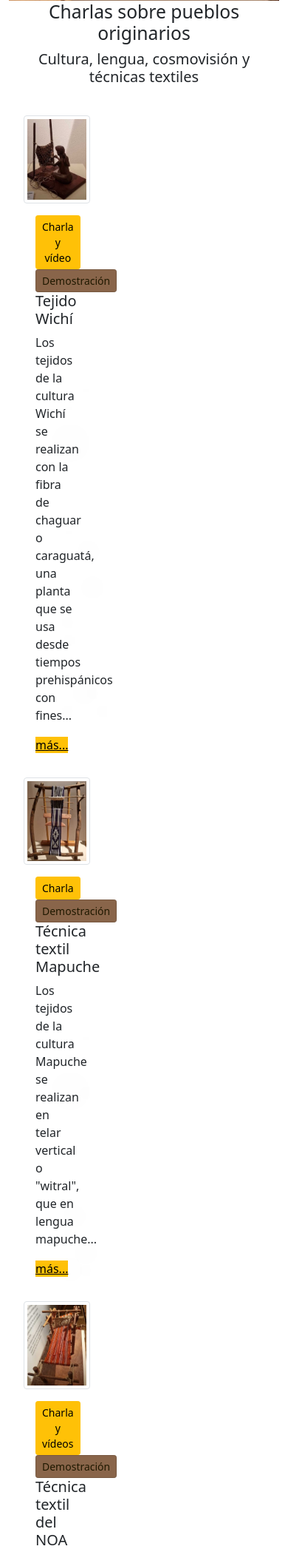
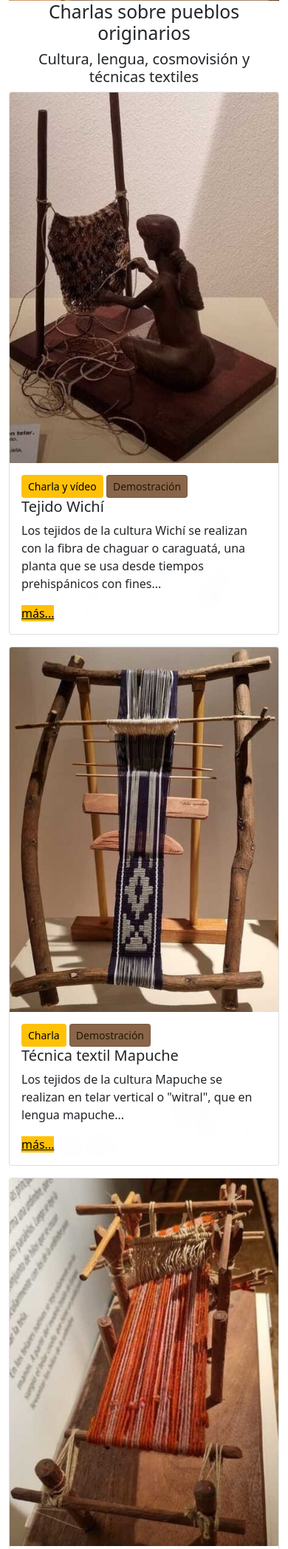
Before and after one commit to IsabelIMTextil/phpintegrador1, a PHP site: page / in a window 390 px wide; the page is wider, and only the part inside the window is pictured. Shown: the part 286-2380 px from the top of that part at 74% size. Run offline with PHP 8.4, Linux system fonts and the light colour scheme; some web fonts are replaced.

Commit message:
CA corrección RESPONSIVE de CARDS

```diff
--- a/css/styles.css
+++ b/css/styles.css
@@ -168,3 +168,16 @@ p {
 .border {
   margin-top: 1.5em;
 }
+
+
+.card-responsive {
+  display: flex;
+  flex-direction: column;
+  align-items: center;
+  text-align: center;
+}
+
+.img-container img {
+  width: 100%; /* La imagen ocupará el 100% del ancho del contenedor */
+  height: auto; /* Se mantendrá la proporción original de la imagen */
+}
--- a/pages/main.php
+++ b/pages/main.php
@@ -5,6 +5,7 @@
           <div class="row">
             <div class="col-12">
               <div id="carouselExample" class="carousel slide">
+
                   <div class="carousel-inner">
                   <div class="carousel-item active">
                     <img src="imagenes/wichí.jpeg" class="d-block w-100" alt="Textiles Wichí">
@@ -15,6 +16,7 @@
                       <button type="button" class="btn btn-outline-success">Inscripciones</button>
                     </div>
                   </div>
+
                   <div class="carousel-item">
                     <img src="imagenes/wichi.png" class="d-block w-100" alt="Textiles Mapuches">
                     <div class="carousel-caption text-right caption-center">
@@ -36,6 +38,7 @@
 
                     </div>
                   </div>
+
                   <button class="carousel-control-prev" type="button" data-bs-target="#carouselExample" data-bs-slide="prev">
                     <span class="carousel-control-prev-icon" aria-hidden="true"></span>
                     <span class="visually-hidden">Anterior</span>
@@ -47,68 +50,58 @@
               </div>
             </div>
 
-            </div>
-            <!--  acá termina carousel -->
-
-
-            <!-- comienzan las cards -->
             <div class="body">
               <div id="charlas">
                 <h2>Charlas sobre pueblos originarios</h2>
                 <h5> Cultura, lengua, cosmovisión y técnicas textiles</h5>
               </div>
+            </div>
 
+
+          <!--  acá termina carousel -->
+        </div>
+
+<!-- comienzan las cards -->
+<div class="d-flex justify-content-center">
     <div class="row">
-                        <div class="card-group p-3">
-
-                        <!--<div class="col-1"> </div>-->
-                        <div class="col-3 m-3">
-                          <div class="card-responsive">
-                            <img src="imagenes/wichi-tec.jpeg" class=" img-thumbnail rounded" alt="técnica textil wichí">
+        <div class="col-md-4 mb-3">
+            <div class="card h-100">
+                <img src="imagenes/wichi-tec.jpeg" class="card-img-top img-fluid" alt="técnica textil wichí">
                 <div class="card-body">
                     <button type="button" class="btn btn-warning btn-sm">Charla y vídeo</button>
                     <button type="button" class="btn btn-info btn-sm">Demostración</button>
-                              <h5 class="card-title">Tejido Wichí </h5>
-                              <p class="card-text">Los tejidos de la cultura Wichí se realizan con la fibra de chaguar o caraguatá, una
-                                planta que se usa desde tiempos prehispánicos con fines... </p>
-                              <!-- <p class="card-text"><small class="text-body-secondary">más...</small></p> -->
+                    <h5 class="card-title">Tejido Wichí</h5>
+                    <p class="card-text">Los tejidos de la cultura Wichí se realizan con la fibra de chaguar o caraguatá, una planta que se usa desde tiempos prehispánicos con fines...</p>
                     <?php
                         echo "<td><a class='button [btn btn-warning btn-block]'href='pages/wichi.php' target='_blank'>más...</a></td></tr>";
                     ?>
-
+                </div>
+            </div>
         </div>
 
-                        </div>
-
-                      </div>
-
-                        <div class="col-3 m-3">
-                          <div class="card-responsive">
-                            <img src="imagenes/mapuche-tec.jpeg" class="img-thumbnail rounded" alt="técnica textil mapuche">
+        <div class="col-md-4 mb-3">
+            <div class="card h-100">
+                <img src="imagenes/mapuche-tec.jpeg" class="card-img-top img-fluid" alt="técnica textil mapuche">
                 <div class="card-body">
                     <button type="button" class="btn btn-warning btn-sm">Charla</button>
                     <button type="button" class="btn btn-info btn-sm">Demostración</button>
                     <h5 class="card-title">Técnica textil Mapuche</h5>
-                              <p class="card-text">Los tejidos de la cultura Mapuche se realizan en telar vertical o "witral", que en
-                                lengua mapuche...</p>
-                              <!-- <p class="card-text"><small class="text-body-secondary">más...</small></p> -->
+                    <p class="card-text">Los tejidos de la cultura Mapuche se realizan en telar vertical o "witral", que en lengua mapuche...</p>
                     <?php
                         echo "<td><a class='button [btn btn-warning btn-block]'href='pages/mapuche.php' target='_blank'>más...</a></td></tr>";
                     ?>
-
                 </div>
             </div>
         </div>
 
-                        <div class="col-3 m-3">
-                          <div class="card-responsive">
-                            <img src="imagenes/diaguita-tec.jpeg" class="img-thumbnail rounded" alt="técnica textil del NOA">
+        <div class="col-md-4 mb-3">
+            <div class="card h-100">
+                <img src="imagenes/diaguita-tec.jpeg" class="card-img-top img-fluid" alt="técnica textil del NOA">
                 <div class="card-body">
                     <button type="button" class="btn btn-warning btn-sm">Charla y vídeos</button>
                     <button type="button" class="btn btn-info btn-sm">Demostración</button>
                     <h5 class="card-title">Técnica textil del NOA</h5>
-                              <p class="card-text">El tejido en telar es una de las principales técnicas textiles del NOA. Se arma una
-                                urdimbre, conjunto de hilos paralelos, que se...</p>
+                    <p class="card-text">El tejido en telar es una de las principales técnicas textiles del NOA. Se arma una urdimbre, conjunto de hilos paralelos, que se...</p>
                     <p class="card-text">
                         <?php
                             echo "<td><a class='button [btn btn-warning btn-block]'href='pages/noa.php' target='_blank'>más...</a></td></tr>";
@@ -117,15 +110,12 @@
                 </div>
             </div>
         </div>
-
-                        <div class="col-1"> </div>
-
     </div>
 </div>
 
-                  </div>
+<!-- terminan las cards -->
 
-                  <!-- terminan las cards -->
+
 
             <!-- aquí conocé más -->
                 <div class="row">
@@ -158,7 +148,7 @@
 
                   <div class="d-flex justify-content-center" >
                     <div id="subtitulo-talleres">
-                      <h4>Talleres simultáneos con cupo limitado.</h4>
+                      <h4>Talleres simultáneos con cupo limitado</h4>
                     </div>
                   </div>
                   <div class="d-flex justify-content-center" >
@@ -175,18 +165,15 @@
 
 
                       <div id= "titulo-inscripciones">
+
                         <h3 id="font-titulo">INSCRIPCIONES PARA DAR CHARLAS</h3>
+
                       </div>
-
-
-
                         <?php
                              //  require 'conexion.php';
                         ?>
 
                       <div class="d-flex justify-content-center px-5">
-
-
                         <div class="container-datos">
                           <form action="../phpintegrador1/datos1.php" method="POST">
                             <div class="row">
```
Lines whose indentation alone changed are shown as unchanged.
